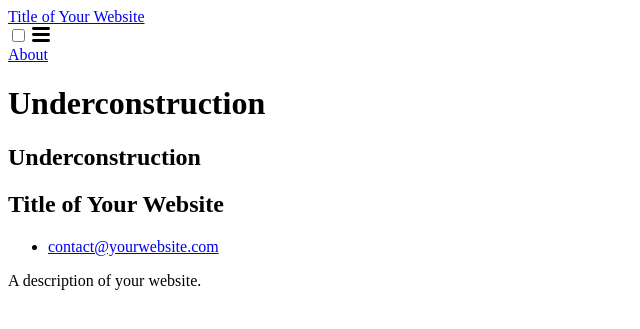
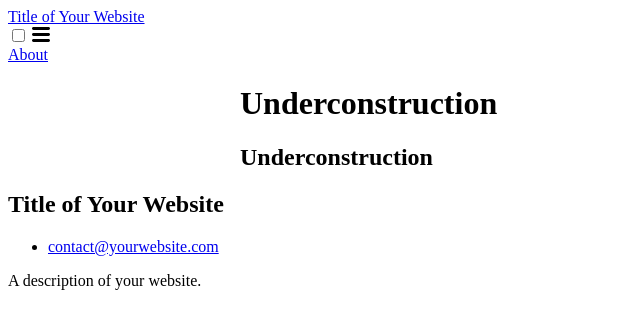
Before and after one commit to spacepowermonkey/monkeyfolio, a Jekyll site: the page built from index.md, in a window 1280 px wide. Shown: the top 329 px of the page, without its empty margins (0-640 px from the left). Built offline with Jekyll 4.4.1, drawn with Linux system fonts in a browser that asks for light colours; our own code applies the rules of GitHub Pages for plain Markdown files.

Commit message:
Start adding default CSS

```diff
--- /dev/null
+++ b/assets/css/structure.css
@@ -0,0 +1,8 @@
+.page-content {
+    margin: 0 auto; /* Center the content */
+    max-width: 800px; /* Set the maximum width */
+    width: 100%; /* Take up the full width initially */
+    padding: 0 20px; /* Add padding to the sides for better spacing */
+
+    /* Add any additional styles you may need for your content */
+}
--- a/assets/css/style.css
+++ b/assets/css/style.css
@@ -0,0 +1,3 @@
+@import url(/assets/css/structure.css);
+@import url(/assets/css/decoration.css);
+@import url(/assets/css/actives.css);
```
Also changed, not shown: _layouts/base.html (indentation only), assets/css/actives.css (added), assets/css/decoration.css (added).
